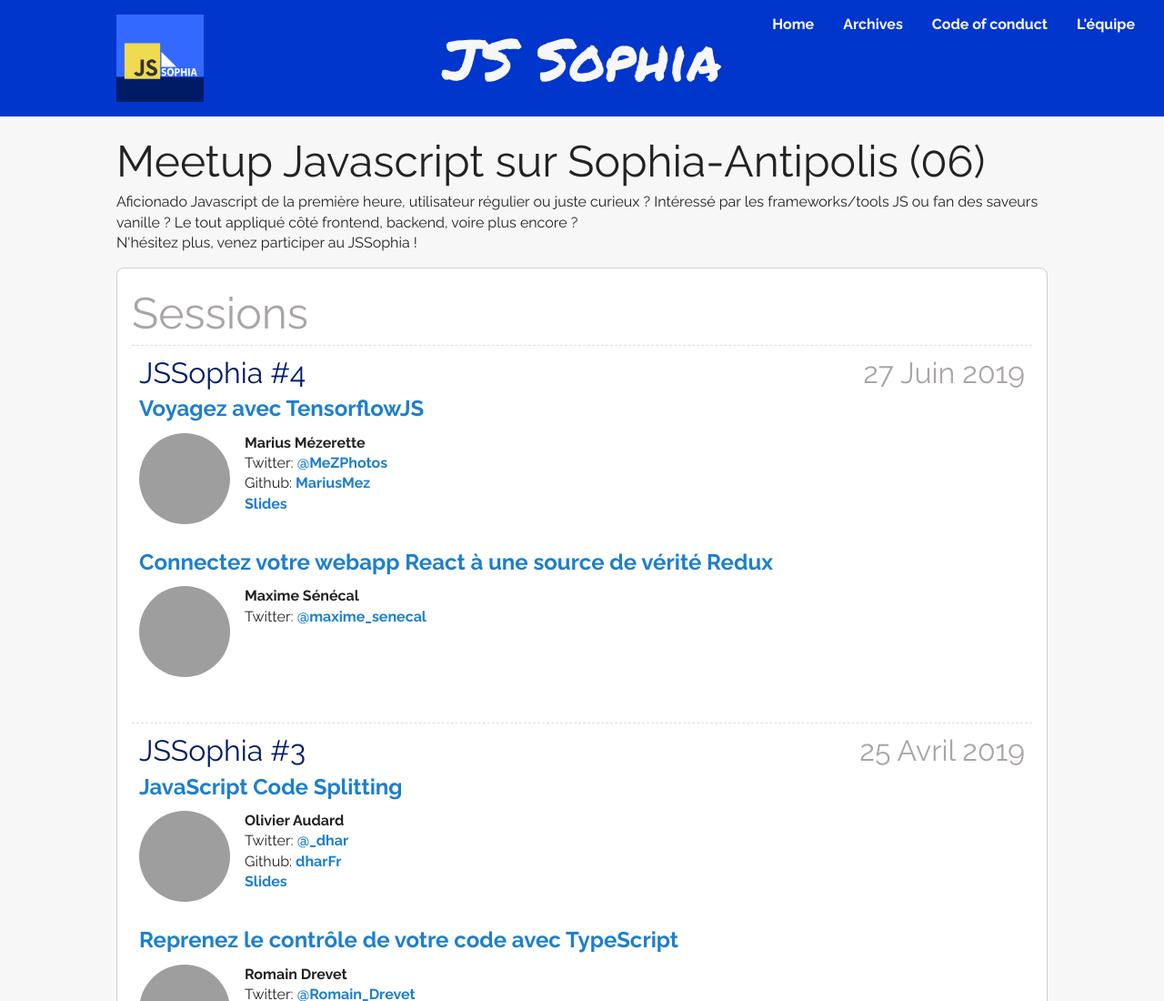
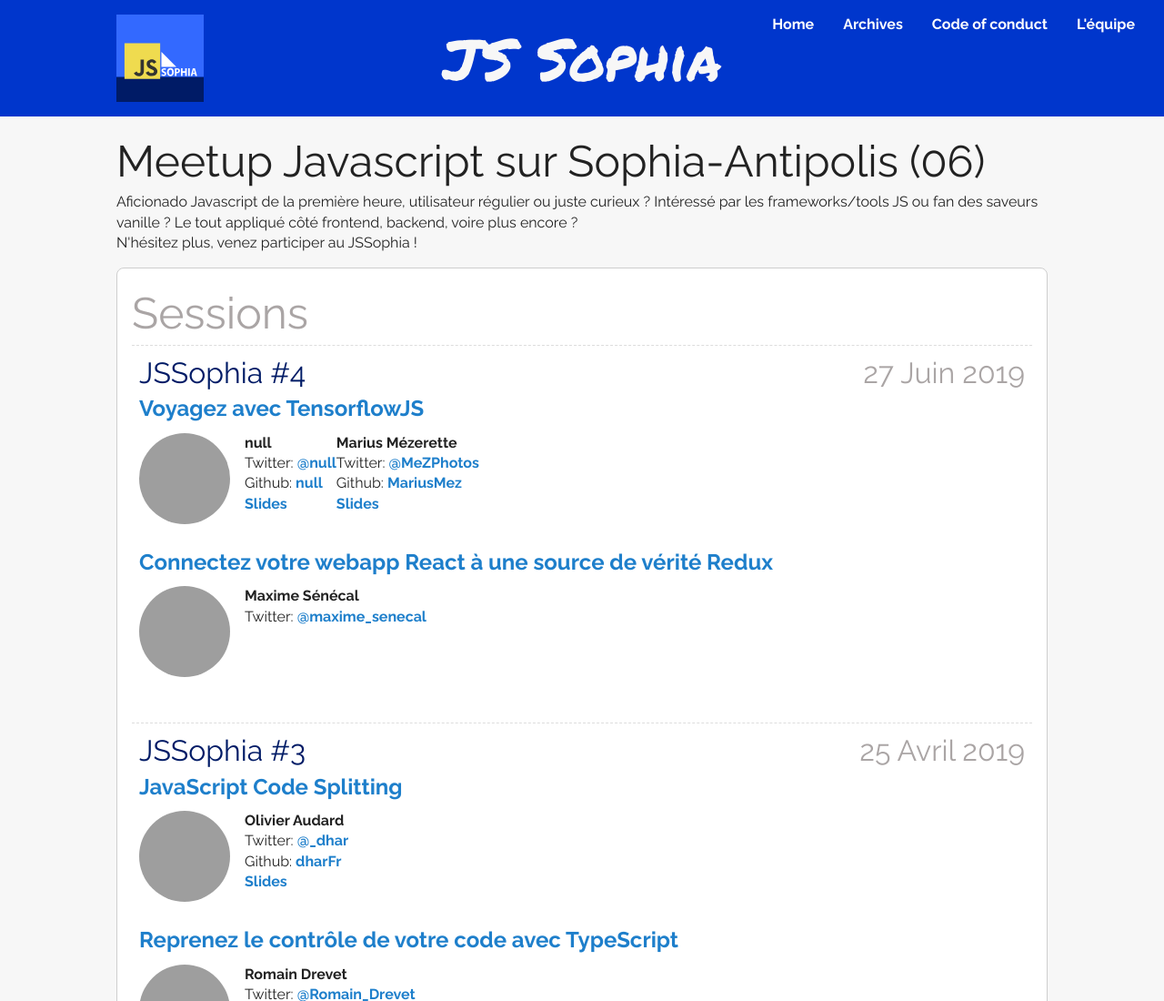
Before and after one commit to jssophia/jssophia.github.com, a website: page index.html in a window 1280 px wide. Shown: the top 1100 px of the page at 91% size. Drawn offline with Linux system fonts and the light colour scheme; grey boxes are pictures that could not be loaded.

Commit message:
Create talk-speaker Web Component

```diff
--- a/index.html
+++ b/index.html
@@ -19,6 +19,7 @@
     <link rel="stylesheet" href="css/normalize.min.css" />
     <link rel="stylesheet" href="css/main.css" />
     <script src="js/vendor/modernizr-2.6.2.min.js"></script>
+    <script src="js/components/speaker.js"></script>
   </head>
 
   <body>
@@ -112,6 +113,7 @@
                     alt=""
                   />
                 </div>
+                <talk-speaker name="Marius Mézerette" twitter="" github=""></talk-speaker>
                 <div>
                   <div class="speaker__name">Marius Mézerette</div>
                   <ul>
--- /dev/null
+++ b/js/components/speaker.js
@@ -0,0 +1,34 @@
+class Speaker extends HTMLElement {
+
+    constructor(twitter, github) {
+        super();
+        this.name = this.getAttribute('name');
+        this.twitter = this.getAttribute('twitter');
+        this.github = this.getAttribute('github');
+    }
+
+    connectedCallback() {
+        this.innerHTML = `<div>
+        <div class="speaker__name">${this.name}</div>
+        <ul>
+          <li>
+            Twitter:
+            <a href="https://twitter.com/${this.twitter}">@${this.twitter}</a>
+          </li>
+          <li>
+            Github:
+            <a href="https://github.com/${this.github}">${this.github}</a>
+          </li>
+        </ul>
+        <div class="talk__slide">
+            <a
+              href="https://speakerdeck.com/mariusmez/voyagez-avec-tensorflow-dot-js">
+              Slides
+            </a>
+        </div>
+      </div>`
+      this.innerHTML = this.shadowRoot.innerHTML;
+    }
+}
+
+customElements.define('talk-speaker', Speaker);
```
